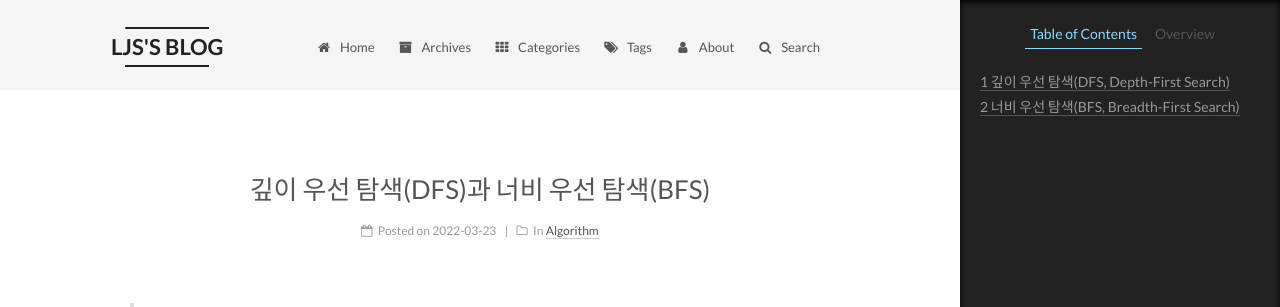
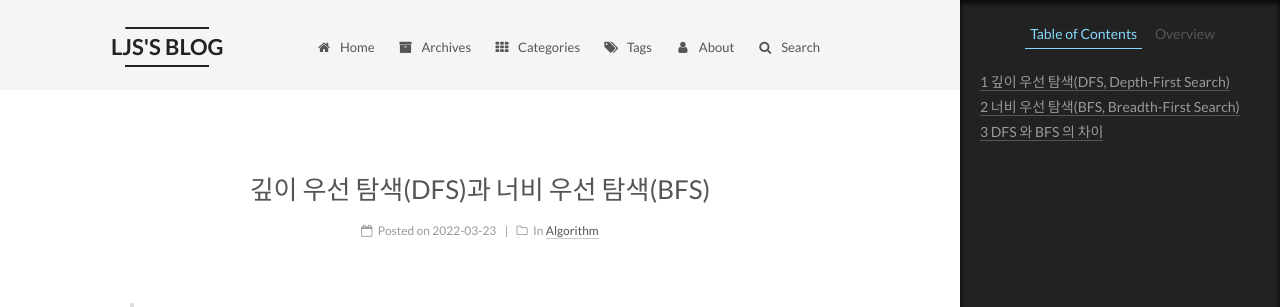
Before and after one commit to Lee-jisang/Lee-jisang.github.io, a Jekyll site: the page built from _posts/Algorithm/2022-03-23-DFS,BFS.md, in a window 1280 px wide and 1400 px high. Shown: the top 307 px of the window. Built offline with Jekyll 4.4.1, drawn with Linux system fonts in a browser that asks for light colours.

Commit message:
Update 2022-03-23-DFS,BFS.md

```diff
--- a/_posts/Algorithm/2022-03-23-DFS,BFS.md
+++ b/_posts/Algorithm/2022-03-23-DFS,BFS.md
@@ -92,3 +92,9 @@
 - 깊이가 1인 모든 노드를 방문하고 나서 그 다음에는 깊이가 2인 모든 노드를, 그 다음에는 깊이가 3인 모든 노드를 방문하는 식으로 계속 방문하다가 더 이상 방문할 곳이 없으면 탐색을 마친다.
 
 ![image](https://user-images.githubusercontent.com/76837780/166109443-4a74ca85-e664-4b63-984a-a0a6fe59a8cb.png)
+
+
+> # DFS 와 BFS 의 차이
+---
+
+![997C3C3E5BD01AF41D](https://user-images.githubusercontent.com/76837780/166109564-5bd42b71-e21a-48da-921a-18341237d720.gif)
```
